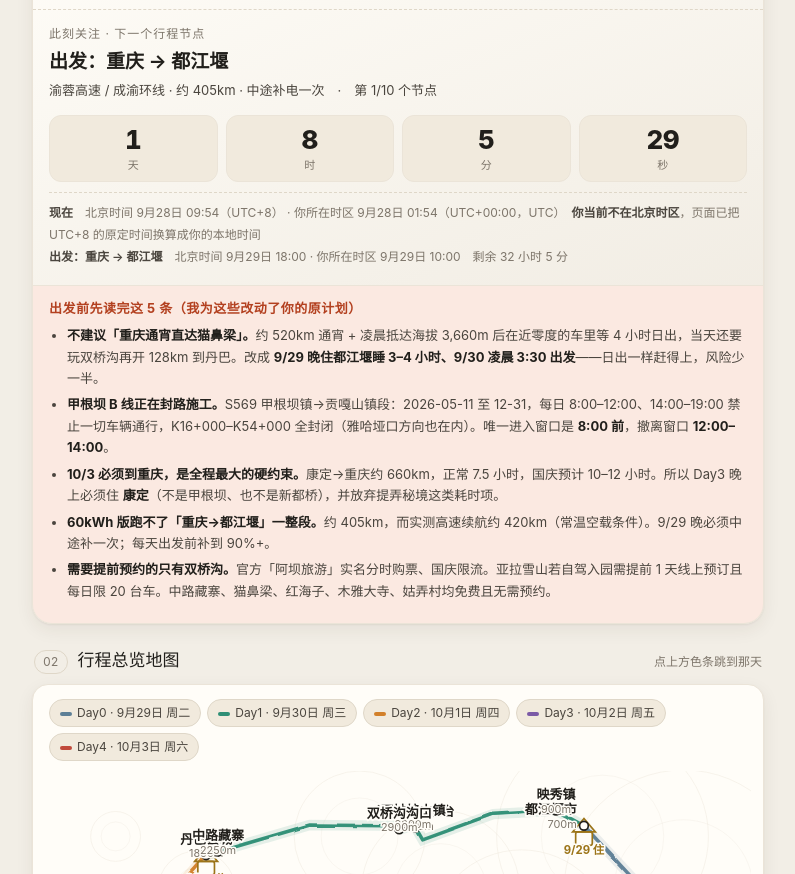
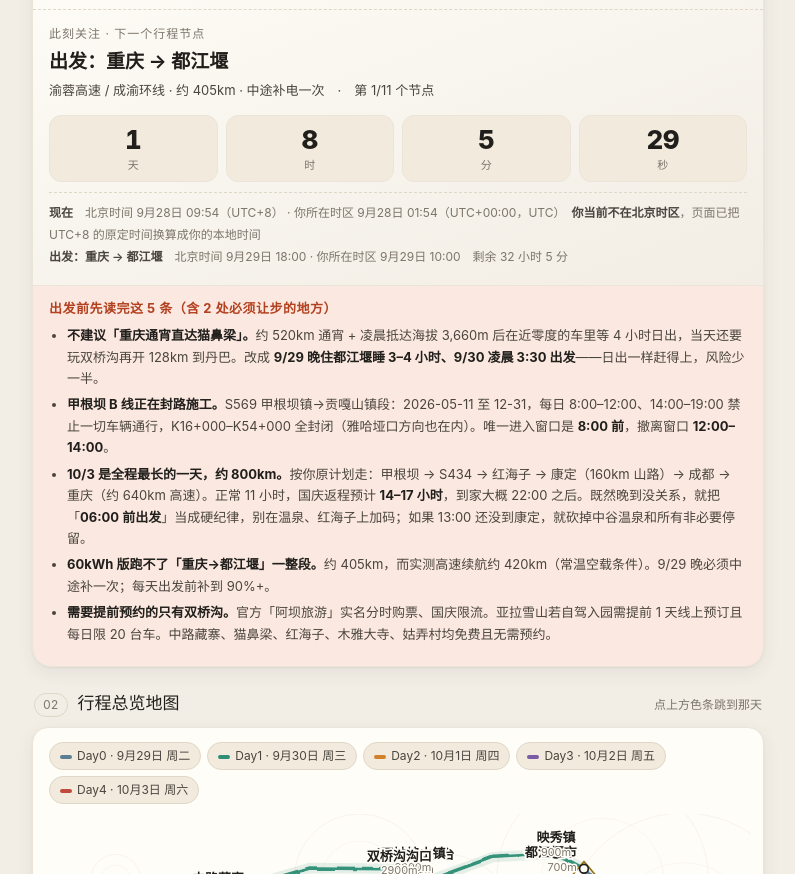
Before and after one commit to pl-lang321/chuanxi-trip, a plain HTML site: page index.html in a window 1280 px wide. Shown: the part 78-952 px from the top of the page, without its empty margins (242-1037 px from the left). Drawn offline with Linux system fonts and the light colour scheme.

Commit message:
Add files via upload

```diff
--- a/index.html
+++ b/index.html
@@ -160,11 +160,11 @@ footer{font-size:12px;color:var(--muted);text-align:center;padding:22px 12px 0;l
       <div class="tzbox" id="tzbox">—</div>
     </div>
     <div class="alerts">
-      <h3>出发前先读完这 5 条（我为这些改动了你的原计划）</h3>
+      <h3>出发前先读完这 5 条（含 2 处必须让步的地方）</h3>
       <ul>
         <li><b>不建议「重庆通宵直达猫鼻梁」。</b>约 520km 通宵 + 凌晨抵达海拔 3,660m 后在近零度的车里等 4 小时日出，当天还要玩双桥沟再开 128km 到丹巴。改成 <b>9/29 晚住都江堰睡 3–4 小时、9/30 凌晨 3:30 出发</b>——日出一样赶得上，风险少一半。</li>
         <li><b>甲根坝 B 线正在封路施工。</b>S569 甲根坝镇→贡嘎山镇段：2026-05-11 至 12-31，每日 8:00–12:00、14:00–19:00 禁止一切车辆通行，K16+000–K54+000 全封闭（雅哈垭口方向也在内）。唯一进入窗口是 <b>8:00 前</b>，撤离窗口 <b>12:00–14:00</b>。</li>
-        <li><b>10/3 必须到重庆，是全程最大的硬约束。</b>康定→重庆约 660km，正常 7.5 小时，国庆预计 10–12 小时。所以 Day3 晚上必须住 <b>康定</b>（不是甲根坝、也不是新都桥），并放弃提弄秘境这类耗时项。</li>
+        <li><b>10/3 是全程最长的一天，约 800km。</b>按你原计划走：甲根坝 → S434 → 红海子 → 康定（160km 山路）→ 成都 → 重庆（约 640km 高速）。正常 11 小时，国庆返程预计 <b>14–17 小时</b>，到家大概 22:00 之后。既然晚到没关系，就把「<b>06:00 前出发</b>」当成硬纪律，别在温泉、红海子上加码；如果 13:00 还没到康定，就砍掉中谷温泉和所有非必要停留。</li>
         <li><b>60kWh 版跑不了「重庆→都江堰」一整段。</b>约 405km，而实测高速续航约 420km（常温空载条件）。9/29 晚必须中途补一次；每天出发前补到 90%+。</li>
         <li><b>需要提前预约的只有双桥沟。</b>官方「阿坝旅游」实名分时购票、国庆限流。亚拉雪山若自驾入园需提前 1 天线上预订且每日限 20 台车。中路藏寨、猫鼻梁、红海子、木雅大寺、姑弄村均免费且无需预约。</li>
       </ul>
@@ -177,7 +177,7 @@ footer{font-size:12px;color:var(--muted);text-align:center;padding:22px 12px 0;l
       <div class="legend" id="ovLegend"></div>
       <div id="ovMap"></div>
       <div class="tzbox" style="border-top:1px dashed var(--line);margin-top:8px;padding-top:8px">
-        <span class="pill">手绘示意图 · 非真实路网</span>　实际路线以高德导航为准。重庆—都江堰、成都—重庆两段高速在图幅之外，见每天的当日路线图。虚线为 Day3 的方案B。
+        <span class="pill">手绘示意图 · 非真实路网</span>　实际路线以高德导航为准。重庆—都江堰、成都—重庆两段高速在图幅之外，见每天的当日路线图。
       </div>
     </div>
   </section>
@@ -275,14 +275,14 @@ var TICKETS = [
   ['猫鼻梁观景台','免费','free','路边观景台，无需预约。车位很少，节假日停车靠运气，看到就走。'],
   ['木雅大寺 / 塔公寺','免费 / 随喜','free','无需预约。木雅大寺可与岩羊、盘羊近距离接触，请勿自带食物投喂。'],
   ['红海子','免费','free','S434 路边高山湖，无需预约。海拔约 4,100m，下车请慢走。'],
-  ['提弄秘境','20–25 元/人清洁费','need','村民设卡收取，无正式票务。<b>不建议本次行程前往</b>：需先穿过 S569 施工管制段，之后还有 12km 非铺装临崖路升至 4,580m，全程无信号，往返至少 2 小时。']
+  ['提弄秘境','20–25 元/人清洁费','need','村民设卡收取，无正式票务。<b>想去就必须算好 S569 的窗口</b>：要先在 12:00–14:00 进入管制段，再走 12km 非铺装临崖路升至 4,580m，全程无信号，往返至少 2 小时，且只能等 19:00 之后撤出。日落约 18:55 —— 它确实正对贡嘎主峰，但也确实是全程路况最野的一段。']
 ];
 
 var HOTELS = [
   ['9/29 周二 晚','都江堰市','700m','请发订单截图给我'],
   ['9/30 周三 晚','丹巴县城','1,860m','请发订单截图给我'],
   ['10/1 周四 晚','新都桥镇','3,300m','请发订单截图给我'],
-  ['10/2 周五 晚','康定市','2,560m','请发订单截图给我 —— 优先选可充电 / 附近有蔚来换电站的酒店']
+  ['10/2 周五 晚','甲根坝镇','3,200m','请发订单截图给我 —— 优先选能充电的民宿，镇上桩少']
 ];
 
 var TODO = [
@@ -292,7 +292,8 @@ var TODO = [
   ['9/29 白天','胎压、备胎、低温玻璃水、雨刮、刹车检查一遍；拖车绳 + 搭电线装车'],
   ['9/29 白天','出发前补到 100%；把本页每个地点都在导航里点一遍，并下载离线地图（很多路段无信号）'],
   ['9/29 白天','换适量现金零钱（部分停车场无信号只收现金）'],
-  ['10/1 晚','向新都桥民宿确认次日 S569 甲根坝 B 线是否放行 —— 不通就走 Day3 方案B'],
+  ['10/1 晚','打电话问甲根坝镇上（民宿 / 乡政府）：10/2 当日 S569 到底放不放行、封闭时段内能不能开 —— 不通就把纳梯村、提弄秘境都去掉，只在镇上和提吾村一带玩'],
+  ['10/3 出发前','确认甲根坝出镇方向（往新都桥）不受 S569 管制影响；若也封，6:00 前必须出镇'],
   ['每天','电量低于 40% 就补，别等 20%；优先蔚来 / 乐道换电站（3 分钟），无站再快充'],
   ['随时','办完一项告诉我，我直接改页面 —— 不做勾选框，勾选只存在各自浏览器里，多人看到的不一样']
 ];
@@ -304,10 +305,10 @@ var TIPS = [
     '爬坡最费电：都江堰 700m → 巴朗山 3,850m 是全程能耗最高的一段，出发前必须在都江堰补到 90% 以上。',
     '反过来，小金→丹巴、康定→成都都是净下坡，实际掉电会比车机预估少，可以理性一点。',
     '节假日服务区排队严重：先用 App 看桩位 / 换电站排队数，宁可多绕 5 公里，也不要在只剩 15% 时找桩。',
-    '夜间补电安排在当晚住宿地（丹巴 / 新都桥 / 康定），白天的时间留给风景。'
+    '夜间补电安排在当晚住宿地（丹巴 / 新都桥 / 甲根坝），白天的时间留给风景。甲根坝镇上桩少，进镇前先在新都桥把电补满。'
   ]},
   {t:'高反与身体（这条最重要）', b:[
-    '海拔台阶是刻意安排的：都江堰 700m → 丹巴 1,860m → 新都桥 3,300m → 康定 2,560m。Day2 住新都桥而非塔公 3,730m，睡眠差别很大。',
+    '海拔台阶是刻意安排的：都江堰 700m → 丹巴 1,860m → 新都桥 3,300m → 甲根坝 3,200m。Day2 住新都桥而非塔公 3,730m，睡眠差别很大。',
     'Day1 凌晨会快速升到巴朗山 3,850m，不要在垭口久留、不要下车跑跳，拍照慢走。',
     '红景天需提前 3–5 天开始吃；高原安到高原后按说明服；葡萄糖口服液随手备着；布洛芬治高反头痛最有效。',
     '红线：持续头痛 + 呕吐 + 走路打晃，立刻下撤到低海拔（丹巴方向），不要硬扛着看日出。',
@@ -329,6 +330,7 @@ var TIPS = [
     '连续驾驶不超过 4 小时，每 2 小时至少下车活动 10 分钟；山路弯道多，控制车速、靠右会车。',
     '10/1 是国庆出城最高峰（8:00–12:00）。我们这天在山里横向移动，8:30 前上路基本能避开主流车流。',
     'Day2 的八郎生都村 → 新都桥是全程唯一的计划夜路（约 46km 山路），务必慢开、注意路面牲畜。',
+    '<b>10/3 是全程最长的一天，约 800km、正常 11 小时。</b>康定之前那 160km 全是山路，后面 600km 是高速。连续驾驶不超过 3 小时，每 2 小时至少下车活动 10 分钟。',
     '高速免费：10 月 1 日 0 时 – 10 月 7 日 24 时，以<b>驶离出口</b>时间为准。9/29 出发那一段正常缴费，10/3 返程全程免费。'
   ]}
 ];
@@ -340,10 +342,11 @@ var EVENTS = [
   {t:'2026-09-30T09:00:00+08:00', n:'双桥沟入园（需提前预约）', s:'门票 80 + 观光车 70 · 凭身份证验票'},
   {t:'2026-10-01T06:40:00+08:00', n:'中路藏寨 · 白塔观景台', s:'日出 07:07 · 晨雾 + 墨尔多神山'},
   {t:'2026-10-01T17:45:00+08:00', n:'八郎生都村 · 雅拉雪山日落', s:'日落 19:00 · 提前 1 小时占位'},
-  {t:'2026-10-02T06:40:00+08:00', n:'甲根坝 B 线：进入截止时间', s:'必须 8:00 前通过 S569 卡点，否则改走 Day3 方案B'},
-  {t:'2026-10-02T18:00:00+08:00', n:'抵达康定 · 换电 + 早睡', s:'次日 660km 返渝，前一夜必须住康定'},
-  {t:'2026-10-03T06:00:00+08:00', n:'出发：康定 → 成都 → 重庆', s:'约 660km · 国庆预计 10–12 小时'},
-  {t:'2026-10-03T18:00:00+08:00', n:'预计抵达重庆', s:'不含事故级堵车，以实际路况为准'}
+  {t:'2026-10-02T08:15:00+08:00', n:'塔公 / 木雅大寺', s:'Day2 傍晚若已去过，可直接跳过，10:30 南下甲根坝'},
+  {t:'2026-10-02T13:00:00+08:00', n:'卡 12:00–14:00 窗口 · 进甲根坝 B 线', s:'S569 管制时段外禁行，这是今天唯一的进入窗口'},
+  {t:'2026-10-02T18:55:00+08:00', n:'贡嘎日落 · 日照金山', s:'提弄秘境（4,580m，临崖碎石路）或纳梯村一带'},
+  {t:'2026-10-03T06:00:00+08:00', n:'出发：甲根坝 → 红海子 → 康定 → 重庆', s:'约 800km · 国庆预计 14–17 小时'},
+  {t:'2026-10-03T20:15:00+08:00', n:'预计抵达重庆', s:'正常 20:15，国庆延后到 22:00–01:00，以实际路况为准'}
 ];
 
 var DAYS = [
@@ -410,36 +413,48 @@ var DAYS = [
   ]
 },
 {
-  id:3, c:'--d3', date:'10月2日 周五', title:'新都桥 → 甲根坝 B 线 / S434 → 康定（必须住康定）',
-  meta:'约 220km · 纯驾驶约 5h · 夜宿康定 2,560m · 今天给两套方案',
-  via:'jgb', from:'xdq', dest:'kd',
-  route:['xdq','jgb','tiw','rit','nti','tln','jgb','xdq','kd'],
-  labels:['xdq','jgb','nti','hhz','kd'],
+  id:3, c:'--d3', date:'10月2日 周五', title:'新都桥 → 塔公 / 木雅大寺 → 十里画廊 → 甲根坝 B 线 → 住甲根坝',
+  meta:'约 190km · 纯驾驶约 5h · 夜宿甲根坝 3,200m',
+  via:'nti', from:'xdq', dest:'jgb',
+  route:['xdq','tg','myd','xdq','jgb','tiw','rit','nti','tln','jgb'],
+  labels:['xdq','tg','myd','jgb','tiw','nti','tln'],
   rows:[
-    ['—','先读这条：今晚必须住康定','因为明天 10/3 要跑 660km 回重庆。<b>如果把今晚留给甲根坝或新都桥，明天就要额外加 2–3 小时山路，凌晨出发都可能到不了。</b>下面的方案A 已经把这个约束算进去了。',[],'warn'],
-    ['05:00','起床 · 方案A（去甲根坝 B 线）','早起是为了抢在封路之前。若前一晚确认 S569 仍在管制、或你不想这么早走，直接跳到本页最后的<b>方案B</b>。',[],''],
-    ['05:30','新都桥 → 甲根坝','约 34km，1 小时。',['jgb'],''],
-    ['06:40','进 B 线 · 必须在 8:00 前通过卡点','<b>S569 甲根坝镇→贡嘎山镇段施工管制：2026-05-11 至 12-31，每日 8:00–12:00、14:00–19:00 禁止一切车辆通行，K16+000–K54+000 全封闭。</b>结论：<b>8 点前进、12–14 点撤</b>，其余时间一动不能动。',['jgb'],'warn'],
-    ['07:00','B 线村落：提吾 → 日头 → 纳梯','提吾村（2km）、日头村（双子古碉，半山腰俯瞰河谷）、纳梯村（约 20km 田园），全部免费。<b>不要深入提弄秘境</b>：过卡点后还有 12km 非铺装临崖路升到 4,580m，电车自重两吨多，往返至少 2 小时且无信号。',['tiw','rit','nti'],'free'],
-    ['12:00','撤离窗口 12:00–14:00','这是今天唯一能合法开出来的窗口，下午还有 3 小时山路要去康定。别贪。',[],'warn'],
-    ['14:00','甲根坝 → 新都桥 → 折多山 → 康定','约 134km，3 小时。折多山垭口有观景台，停一次多 20 分钟，自行取舍。',['kd'],''],
-    ['17:30','抵达康定 · 补能 / 换电','海拔 2,560m。川西换电环线已覆盖康定，优先换电；同时把车充满、人吃饱。',['kd'],''],
-    ['21:00','早睡','明天 660km，早上 6 点出门。',[],''],
-    ['—','方案B · 不去甲根坝（多睡 3 小时，观景更好）','08:00 新都桥 → 塔公 / 木雅大寺（45km，1 小时，免费）→ S434 经雅拉山口 → <b>红海子</b>（约 50km，1.5 小时，免费，雪山倒影）→ 中谷温泉村（泡温泉，可选）→ 17:00 抵达康定。好处是把 S434 放在白天走，返程日完全专注赶路。',['myd','hhz','zgw','kd'],'gold']
+    ['—','先读这条：S569 管制决定今天怎么走','<b>S569 甲根坝镇→贡嘎山镇段施工管制：2026-05-11 至 12-31，每日 8:00–12:00、14:00–19:00 禁止一切车辆通行，K16+000–K54+000 全封闭。</b>今天能走的只有两个窗口：<b>12:00–14:00</b> 与 <b>19:00 之后</b>。<b>稳妥版</b>＝12:00–14:00 进出，只逛镇上、提吾村、日头村；<b>深入版</b>＝进去后待到 19:00 再撤，才够时间去纳梯村和提弄秘境。进之前务必先打电话问清当日实际执行尺度。',[],'warn'],
+    ['07:00','起床 · 新都桥','海拔 3,300m。上午北上塔公，中午折回新都桥，下午进甲根坝。',[],''],
+    ['07:30','新都桥 → 塔公','约 33km，45 分钟。',['tg'],''],
+    ['08:15','塔公 / 木雅大寺','<b>免费、无需预约。</b>木雅大寺就在塔公镇旁，寺庙恢弘，可与岩羊、盘羊、小鹿近距离接触（不要自带食物投喂）。<b>若 Day2 傍晚已经来过，这段直接跳过</b>，10:30 就从新都桥南下，B 线能多待 1.5 小时。',['tg','myd'],'free'],
+    ['09:45','格力拉姆观景台（可选）','塔公一带的高地观景台，看雅拉雪山与塔公草原，停 20–30 分钟。时间紧就跳过。',['tg'],''],
+    ['10:30','十里画廊 → 新都桥','沿 G350 南下回新都桥，河谷杨树正是金秋，路边就能拍，不用特意找机位。',['xdq'],''],
+    ['11:15','新都桥镇 · 午餐 + 补能','<b>这顿要吃实在、车要补到 90% 以上</b>：进了 B 线没有餐厅、没有信号、也没有充电桩。',['xdq'],''],
+    ['12:00','→ 甲根坝镇','约 34km，1 小时。',['jgb'],''],
+    ['13:00','进 B 线 · 卡 12:00–14:00 窗口','今天唯一的进入窗口。错过了就只能在镇上逛田园，等 19:00 之后再说。',['jgb'],'warn'],
+    ['13:30','提吾村 → 日头村','提吾村（青稞庄园 + 观光栈道，就在河口岸边）、日头村（雌雄双子古碉，半山腰俯瞰力邱河谷）。全程免费。',['tiw','rit'],'free'],
+    ['15:00','纳梯村','约 20km 处的原生态高原村落，田园开阔，是这条线上最出片的一段。',['nti'],'free'],
+    ['16:30','提弄秘境（可选 · 先读完再决定）','直面贡嘎主峰的野垭口，<b>是全程唯一能同时拿到「贡嘎日落 + 日照金山」的点位</b>，正合你原计划。代价是：过卡点后还有 <b>12km 非铺装临崖路升到 4,580m</b>，全程无信号；电车自重两吨多，掉电比平地快得多。<b>要去就 16:30 前动身，且必须两人以上同行。</b>',['tln'],'warn'],
+    ['18:55','贡嘎日落 · 日照金山','当地日落约 18:55。留在纳梯村一带看，视角不如提弄秘境，但路况安全得多，是个务实的替代方案。',[],''],
+    ['19:30','撤出 B 线 → 回甲根坝镇','19:00 之后才是合法撤出窗口。<b>此时天已经黑了，非铺装 + 临崖，务必慢开，让副驾帮着看路。</b>',['jgb'],'warn'],
+    ['20:30','甲根坝镇 · 住下 + 补电','海拔 3,200m。镇上以民宿为主，充电条件有限：<b>今晚必须确认明早出发的电量，并问清出镇方向（往新都桥）是否也受管制。</b>',['jgb'],''],
+    ['21:30','早睡','明天是全程最长的一天：约 800km。',[],'']
   ]
 },
 {
-  id:4, c:'--d4', date:'10月3日 周六', title:'康定 → 成都 → 重庆',
-  meta:'约 660km · 正常 7.5h · 国庆预计 10–12h · 06:00 出发',
-  via:'cd', from:'kd', dest:'cq',
-  route:['kd','ld','tq','ya','cd','sn','cq'], labels:['kd','tq','cd','cq'],
+  id:4, c:'--d4', date:'10月3日 周六', title:'甲根坝 → S434 → 红海子 → 康定 → 成都 → 重庆',
+  meta:'约 800km（含 160km 山路）· 正常约 11h · 国庆预计 14–17h · 06:00 出发',
+  via:'hhz', from:'jgb', dest:'cq',
+  route:['jgb','xdq','tg','hhz','zgw','kd','ld','tq','cd','cq'], labels:['jgb','tg','hhz','kd','cd','cq'],
   rows:[
-    ['05:30','起床 · 行李装车','出发前确认充电装备和证件都没落在酒店。',[],''],
-    ['06:00','出发 · 雅康高速','今天几乎全程高速，仍要趁早：康定到成都这段是国庆返程的重点堵段之一。',['kd','cq'],''],
-    ['07:00','天全服务区 · 补能 + 早餐','约 35 分钟。<b>国庆服务区排队严重，别拖到剩 15% 才找桩</b>；电够也建议在这里活动 10 分钟。',['tq'],''],
-    ['10:00','成都 · 补电 ','<b>必须补</b>：成都→重庆约 330km，高速工况要吃掉约 47kWh，60kWh 版跑完基本见底。顺便吃午饭，控制在 40 分钟内。',['cd'],''],
-    ['10:50','成都 → 重庆','走渝蓉高速 G5013，约 330km，正常 3.5 小时。',['cq'],''],
-    ['14:30','抵达重庆（正常情况）','不含堵车。<b>国庆返程 +3～5 小时</b>，实际到家预计 17:00–19:00，遇到事故还可能更晚。',[],''],
+    ['05:30','起床 · 装车','出发前确认充电装备、证件都没落下。<b>今天不要给自己留任何「顺路再看一眼」的余量。</b>',[],''],
+    ['06:00','出发 · 甲根坝 → 新都桥','约 34km，1 小时。<b>6:00 走是为了避开 8:00 起可能的 S569 管制</b>，出发前再确认一次出镇方向不受影响。',['xdq'],''],
+    ['07:00','新都桥 → 塔公','约 33km，45 分钟。',['tg'],''],
+    ['08:00','塔公 → S434 · 雅拉山口方向','按你的原计划走 S434 回康定，不走 G318：货车少、风景更好。',[],''],
+    ['09:00','红海子','<b>免费、无需预约。</b>海拔约 4,100m 的高山湖，天气晴好时能拍到雪山倒影。湖边风大，穿够了再下车，慢走。',['hhz'],'free'],
+    ['09:50','中谷温泉村（可选）','泡温泉缓解连日疲劳很值，但今天还有 800km，<b>最多泡 40 分钟</b>。赶时间就直接跳过。',['zgw'],''],
+    ['11:00','抵达康定 · 补能 / 换电','海拔 2,560m。川西换电环线已覆盖康定，<b>优先换电（约 3 分钟）</b>，没有就快充到 90% 以上。这箱电要撑到成都。',['kd'],''],
+    ['11:45','康定 → 泸定 → 天全（雅康高速）','从这里开始进入全程高速段，也是今天唯一的堵车风险区。',['ld'],''],
+    ['13:30','天全服务区 · 补能 + 午餐','<b>国庆服务区排队严重，别拖到剩 15% 才找桩</b>；电够也建议进来活动 10 分钟。',['tq'],''],
+    ['16:15','成都 · 补电','<b>必须补</b>：成都→重庆约 330km，高速工况要吃掉约 47kWh，60kWh 版跑完基本见底。控制在 30–40 分钟内。',['cd'],''],
+    ['16:45','成都 → 重庆 · 渝蓉高速 G5013','约 330km，正常 3.5 小时。',['cq'],''],
+    ['20:15','抵达重庆（正常情况）','不含堵车。<b>国庆返程 +3～5 小时，实际预计 22:00–01:00 到家。</b>困了就在服务区睡 20 分钟，别硬扛 —— 最后这段最危险的是疲劳，不是路况。',[],''],
     ['—','高速免费','10 月 1 日 0 时 – 10 月 7 日 24 时，以<b>驶离出口</b>时间为准，今天全程免费。（9/29 出发那一段是正常缴费的。）',[],'gold']
   ]
 }
@@ -569,7 +584,7 @@ function drawMap(host,keysets,labelKeys,sleepKeys,W){
       s+='<path d="'+d+'" fill="none" stroke="'+c+'" stroke-width="1" stroke-linecap="round" opacity="0.5"/>';
     }
   }
-  var nights=[['dy','9/29'],['db','9/30'],['xdq','10/1'],['kd','10/2']];
+  var nights=[['dy','9/29'],['db','9/30'],['xdq','10/1'],['jgb','10/2']];
   for(var u=0;u<nights.length;u++){
     var p2=P[nights[u][0]]; if(!p2) continue;
     var X=pr.x(p2.lon), Y=pr.y(p2.lat);
@@ -607,10 +622,9 @@ function buildOverview(){
   var keysets=DAYS.map(function(d,i){
     var route=d.route;
     if(i===0) route=['cd','dy'];
-    if(i===4) route=['kd','cd'];
+    if(i===4) route=['jgb','xdq','tg','hhz','zgw','kd','cd'];
     return {route:route,dash:false,color:cssv(d.c)};
   });
-  keysets.push({route:['xdq','tg','hhz','zgw','kd'],dash:true,color:cssv('--d3')});
   var lab=['dy','yx','mbl','sg','sqg','db','zl','bm','hys','msg','gn','tg','blsd','xdq','jgb','nti','hhz','kd','cd'];
   drawMap(document.getElementById('ovMap'),keysets,lab,null,680);
   var lg=document.getElementById('ovLegend'); lg.innerHTML='';
@@ -676,14 +690,12 @@ function buildDays(){
       wrap.classList.toggle('on');
       if(!done){
         var extra=[];
-        if(d.id===3) extra.push({route:['xdq','tg','hhz','zgw','kd'],dash:true,color:cssv('--d3')});
         drawMap(document.getElementById('mi'+d.id), extra.concat([{route:d.route,dash:false,color:cssv(d.c)}]), d.labels, null, 620);
         var st=document.getElementById('st'+d.id), shtml='', seen={};
         d.route.forEach(function(k){
           if(seen[k]||!P[k]) return; seen[k]=1;
           shtml+='<a class="chip" target="_blank" rel="noopener" href="'+to(k)+'">'+P[k].n+' ›</a>';
         });
-        if(d.id===3){ ['hhz','zgw'].forEach(function(k){ if(!seen[k]) shtml+='<a class="chip" target="_blank" rel="noopener" href="'+to(k)+'">'+P[k].n+'（方案B）›</a>'; }); }
         if(st) st.innerHTML=shtml;
         done=true;
       }
```
